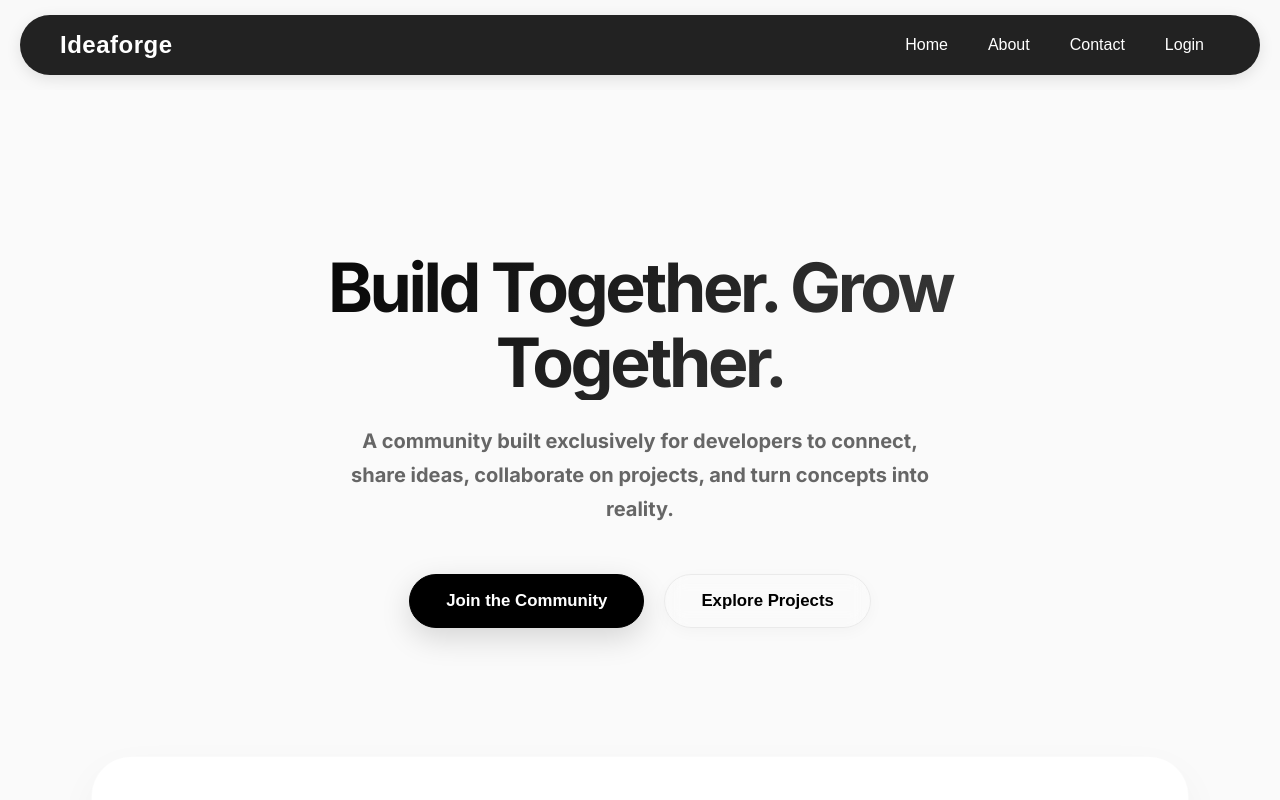
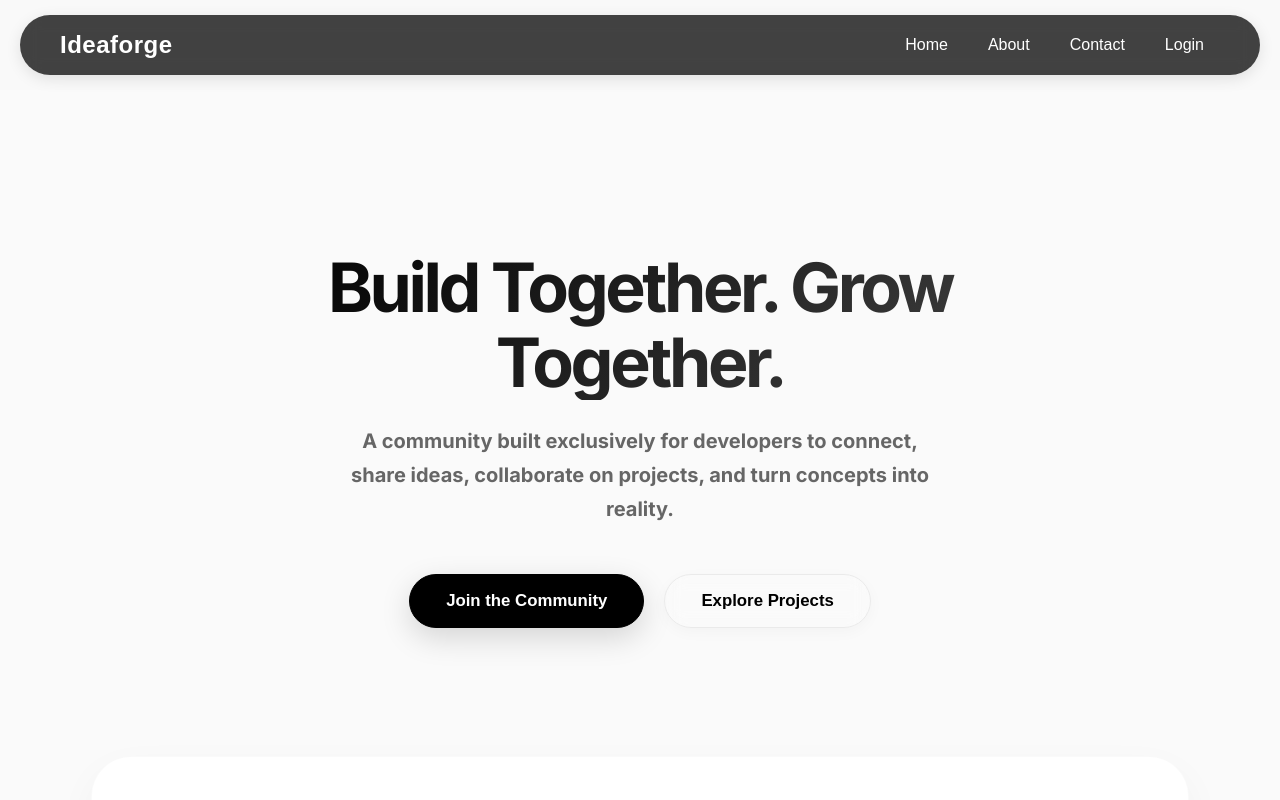
Before and after one commit to kritagya025/React_Project, a React (Vite) app in the folder my-react-app/: page / in a window 1280 px wide. Shown: the top 800 px of the page. Built offline with nearby package versions, Linux system fonts and the light colour scheme.

Commit message:
feat: Add comprehensive styling for core components including header, footer, home, about, and contact pages.

```diff
--- a/my-react-app/src/App.css
+++ b/my-react-app/src/App.css
@@ -13,7 +13,9 @@ body {
 }
 
 .header {
-  background-color: #222;
+  background-color: rgba(34, 34, 34, 0.85);
+  -webkit-backdrop-filter: blur(10px);
+  backdrop-filter: blur(10px);
   color: #fff;
   padding: 1rem 2.5rem;
   display: flex;
```
